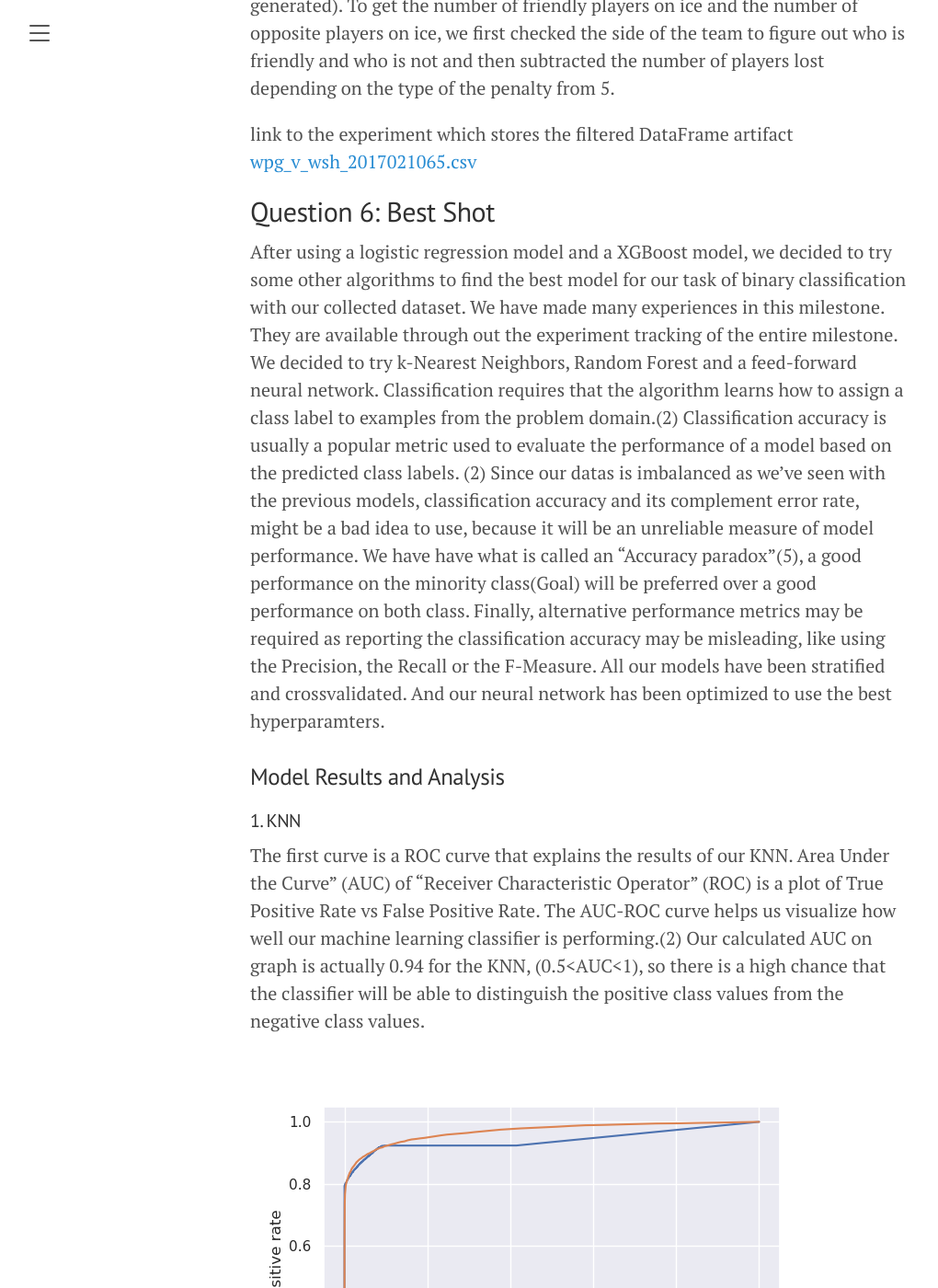
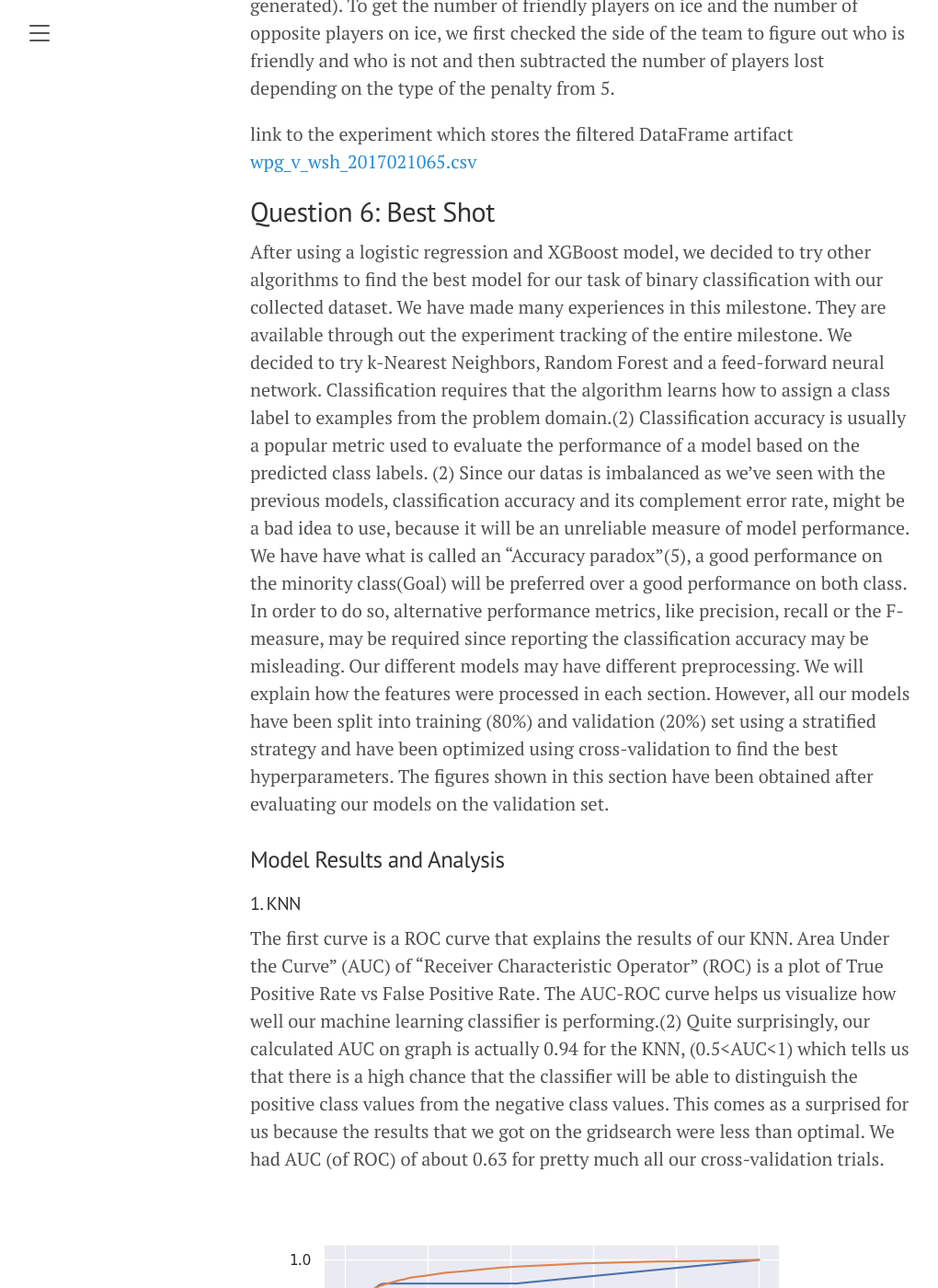
Before and after one commit to jaihon1/IFT6758-Project, a Jekyll site: the page built from blog/_posts/2021-11-3-milestone-2.md, in a window 1280 px wide and 1400 px high, scrolled down 8018 px. Shown: the whole window at 92% size, without its empty margins (8-1028 px from the left). Built offline with Jekyll 4.4.1, drawn with Linux system fonts in a browser that asks for light colours; some of the changed text lies outside the part shown.

Commit message:
Some changed from Laurence's comments.

```diff
--- a/blog/_posts/2021-11-3-milestone-2.md
+++ b/blog/_posts/2021-11-3-milestone-2.md
@@ -154,7 +154,7 @@ link to the experiment which stores the filtered DataFrame artifact
 
 ## Question 6: Best Shot
 
-After using a logistic regression model and a XGBoost model, we decided to try some other algorithms to find the best model
+After using a logistic regression and XGBoost model, we decided to try other algorithms to find the best model
 for our task of binary classification with our collected dataset. We have made many experiences in this milestone.
 They are available through out the experiment tracking of the entire milestone.
 We decided to try k-Nearest Neighbors, Random Forest and a feed-forward neural network.
@@ -164,9 +164,8 @@ predicted class labels. (2)
 Since our datas is imbalanced as we've seen with the previous models, classification accuracy and its complement error
 rate, might be a bad idea to use, because it will be an unreliable measure of model performance.
 We have have what is called an "Accuracy paradox"(5), a good performance on the minority class(Goal) will be preferred over a good performance on both class.
-Finally, alternative performance metrics may be required as reporting the classification accuracy may be misleading, like using
-the Precision, the Recall or the F-Measure.
-All our models have been stratified and crossvalidated. And our neural network has been optimized to use the best hyperparamters.
+In order to do so, alternative performance metrics, like precision, recall or the F-measure, may be required since reporting the classification accuracy may be misleading.
+Our different models may have different preprocessing. We will explain how the features were processed in each section. However, all our models have been split into training (80%) and validation (20%) set using a stratified strategy and have been optimized using cross-validation to find the best hyperparameters. The figures shown in this section have been obtained after evaluating our models on the validation set.
 
 ### Model Results and Analysis
 
@@ -175,8 +174,7 @@ All our models have been stratified and crossvalidated. And our neural network h
 The first curve is a ROC curve that explains the results of our KNN. Area Under the Curve” (AUC) of “Receiver Characteristic Operator” (ROC)
 is a plot of True Positive Rate vs False Positive Rate.
 The AUC-ROC curve helps us visualize how well our machine learning classifier is performing.(2)
-Our calculated AUC on graph is actually 0.94 for the KNN, (0.5<AUC<1), so there is a high chance that the classifier will be able to distinguish
-the positive class values from the negative class values.
+Quite surprisingly, our calculated AUC on graph is actually 0.94 for the KNN, (0.5<AUC<1) which tells us that there is a high chance that the classifier will be able to distinguish the positive class values from the negative class values.  This comes as a surprised for us because the results that we got on the gridsearch were less than optimal. We had AUC (of ROC) of about 0.63 for pretty much all our cross-validation trials.
 
 ![roc_curve.png](/public/roc_curve.png)
 
@@ -199,8 +197,7 @@ Using very value of a small dropout technique to help prevent overfitting, we ca
 Including features developed in the bonus question (current_time_seconds, time_since_pp_started, current_friendly_on_ice, current_opposite_on_ice), we can see that our neural network model performs better.
 
 ##### Selected Features
-Feature Selection technique: Domain knowledge
-Using feature selection, we selected the following features to train our neural network models:
+Using our domain knowledge, we selected the following features to train our neural network models:
 
 | Feature     | Encoding |
 | ----------- | ----------- |
@@ -349,8 +346,8 @@ In conclusion, the XGboost and the Neural Network were the two best models with
 
 Bibliography:
 
-1- Jason Brownlee , "How to Use ROC Curves and Precision-Recall Curves for Classification in Python", "https://machinelearningmastery.com/roc-curves-and-precision-recall-curves-for-classification-in-python/", January 13, 2021
-2- Bhandari, Aniruddha , "AUC-ROC Curve in Machine Learning Clearly Explained" "https://www.analyticsvidhya.com/blog/2020/06/auc-roc-curve-machine-learning/", June 16, 2020
-3- Takaya Saito, "The Precision-Recall Plot Is More Informative than the ROC Plot When Evaluating Binary Classifiers on Imbalanced Datasets",  "https://www.ncbi.nlm.nih.gov/pmc/articles/PMC4349800/"
-4- Author Derrick Mwiti, October 26th, 2021; Random forest models are accurate and non-linear models and robust to over-fitting' 'https://neptune.ai/blog/random-forest-regression-when-does-it-fail-and-why'
-5- Jason Brownlee, January 1, 2020 , "Failure of Classification Accuracy for Imbalanced Class Distributions", "https://machinelearningmastery.com/failure-of-accuracy-for-imbalanced-class-distributions/"
+1. Jason Brownlee , "How to Use ROC Curves and Precision-Recall Curves for Classification in Python", "https://machinelearningmastery.com/roc-curves-and-precision-recall-curves-for-classification-in-python/", January 13, 2021
+2. Bhandari, Aniruddha , "AUC-ROC Curve in Machine Learning Clearly Explained" "https://www.analyticsvidhya.com/blog/2020/06/auc-roc-curve-machine-learning/", June 16, 2020
+3. Takaya Saito, "The Precision-Recall Plot Is More Informative than the ROC Plot When Evaluating Binary Classifiers on Imbalanced Datasets",  "https://www.ncbi.nlm.nih.gov/pmc/articles/PMC4349800/"
+4. Author Derrick Mwiti, October 26th, 2021; Random forest models are accurate and non-linear models and robust to over-fitting' 'https://neptune.ai/blog/random-forest-regression-when-does-it-fail-and-why'
+5. Jason Brownlee, January 1, 2020 , "Failure of Classification Accuracy for Imbalanced Class Distributions", "https://machinelearningmastery.com/failure-of-accuracy-for-imbalanced-class-distributions/"
```
Also changed, not shown: other parts of blog/_posts/2021-11-3-milestone-2.md (+3 -3 lines).
